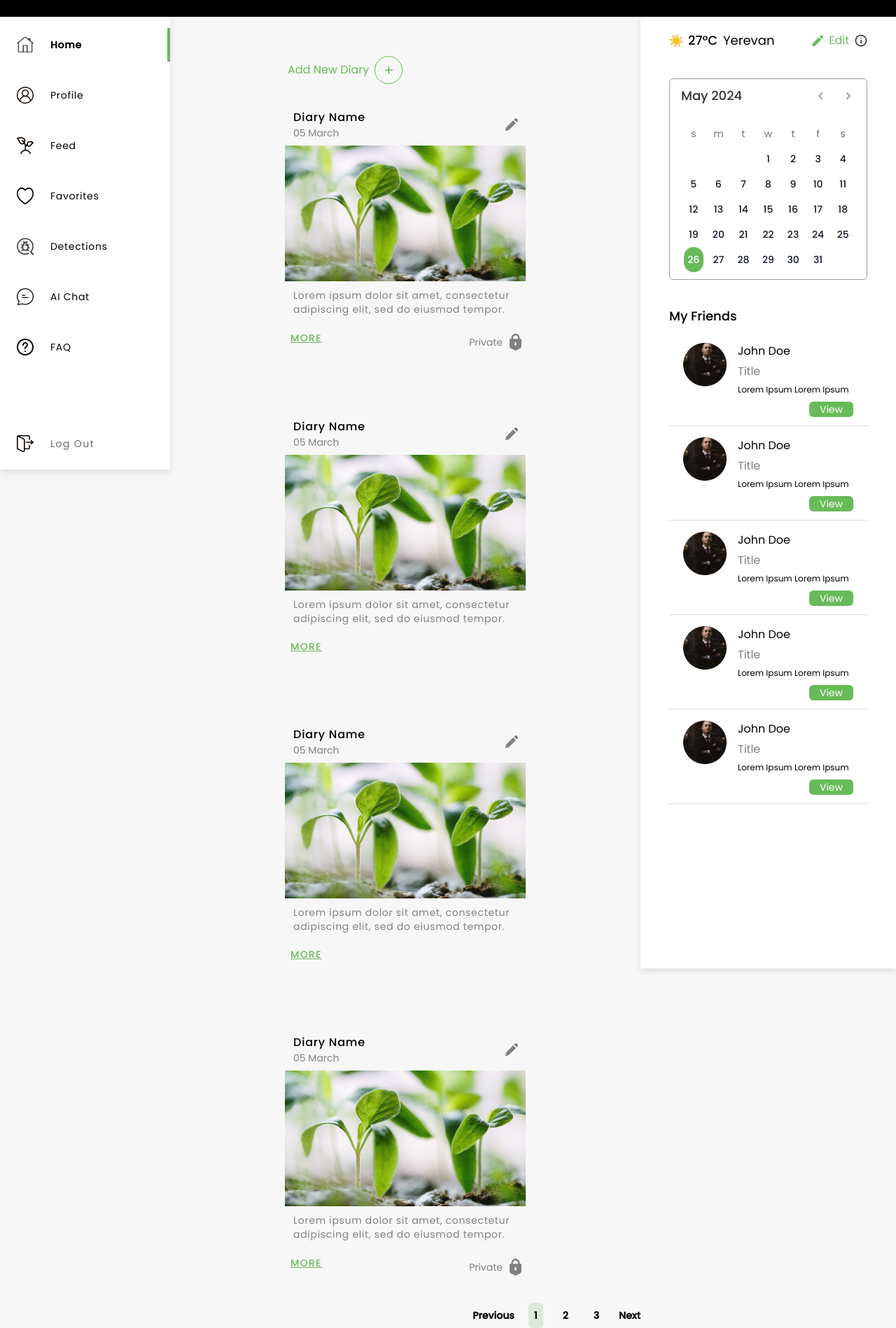
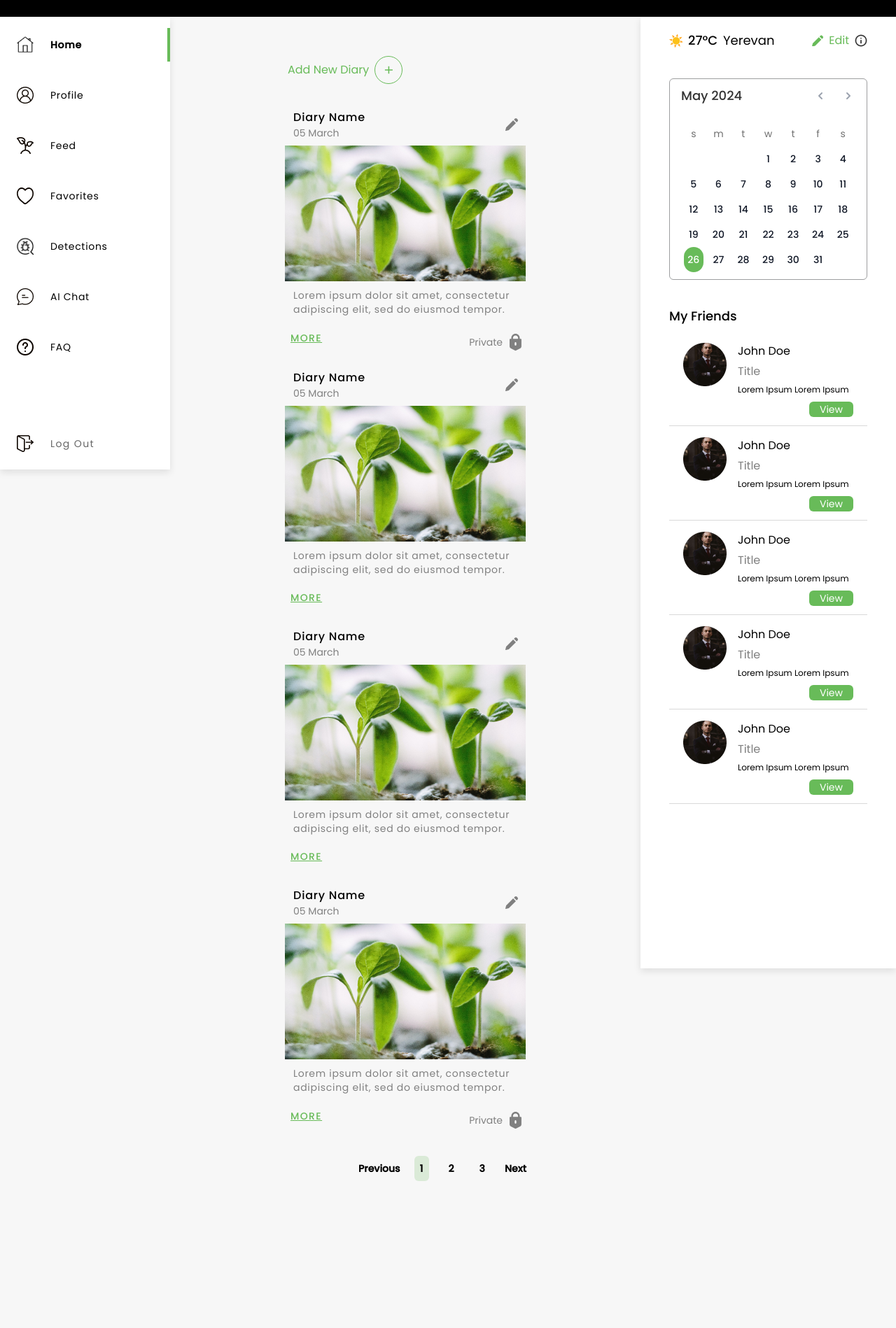
Before and after one commit to edgaravag/aygi-ai-vercel, a Next.js app: page /myGarden in a window 1280 px wide. Shown: the part 80-1978 px from the top of the page at 70% size. After the commit the page ends 1768 px from the top, so only its background shows below. Built offline with nearby package versions, Linux system fonts and the light colour scheme.

Commit message:
Fixed some issues in My Garden page

```diff
--- a/app/(mainPages)/myGarden/page.jsx
+++ b/app/(mainPages)/myGarden/page.jsx
@@ -47,15 +47,15 @@ const MyGarden = () => {
   const [showEditDiary, setShowEditDiary] = useState(false);
 
   return (
-    <main className="w-full h-screen mx-auto py-[52px]">
-      <div className="center flex-wrap gap-4">
+    <main className="w-full h-screen mx-auto py-[122px] px-16">
+      <div className="center flex-wrap mx-auto gap-4 max-[2166px]:w-[704px] max-[1440px]:w-auto">
         {diaries.map((diary, index) => {
           return (
             <div
               key={index}
               className={`${
-                index !== 0 && "mt-[70px]"
-              } w-[344px] cursor-pointer transition ease-in-out hover:-translate-y-1 hover:scale-105 duration-200 active:scale-95`}
+                index === 0 && "mt-[-70px]"
+              } relative w-[344px] cursor-pointer transition ease-in-out hover:-translate-y-1 hover:scale-105 duration-200 active:scale-95`}
               onClick={() => setShowDiaryPage(true)}
             >
               {index === 0 && (
@@ -116,8 +116,8 @@ const MyGarden = () => {
                 <div
                   className="center cursor-pointer w-10 h-10"
                   onClick={(e) => {
-                    e.stopPropagation()
-                    setShowEditDiary(true)
+                    e.stopPropagation();
+                    setShowEditDiary(true);
                   }}
                 >
                   <Image src={EditIcon} alt="" />
@@ -153,19 +153,22 @@ const MyGarden = () => {
                   </div>
                 )}
               </div>
+              {index === diaries.length - 1 && (
+                <div className="absolute flex left-[105px] mt-9 text-sm font-semibold gap-[20px]">
+                  <button>Previous</button>
+                  <div className="p-2 bg-[#68BB59] bg-opacity-20 rounded-md cursor-pointer">
+                    1
+                  </div>
+                  <div className="p-2 cursor-pointer">2</div>
+                  <div className="p-2 cursor-pointer">3</div>
+                  <button>Next</button>
+                </div>
+              )}
             </div>
           );
         })}
       </div>
-      <div className="flex justify-end items-center mt-9 text-sm font-semibold gap-[20px]">
-        <button>Previous</button>
-        <div className="p-2 bg-[#68BB59] bg-opacity-20 rounded-md cursor-pointer">
-          1
-        </div>
-        <div className="p-2 cursor-pointer">2</div>
-        <div className="p-2 cursor-pointer">3</div>
-        <button>Next</button>
-      </div>
+
       {/* {showAddDiary && <CreateDiary onClose={() => setShowAddDiary(false)} />} */}
       {showDiaryPage && <DiaryPage onClose={() => setShowDiaryPage(false)} />}
       {showEditDiary && <EditDiary onClose={() => setShowEditDiary(false)} />}
```
